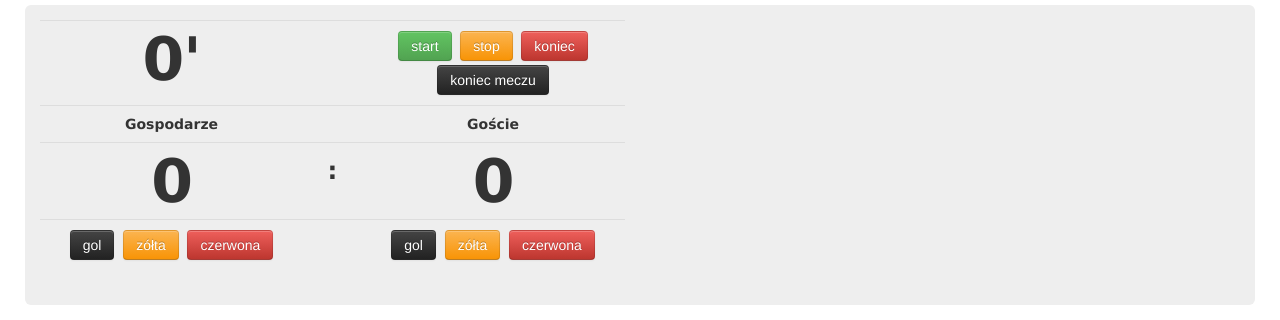
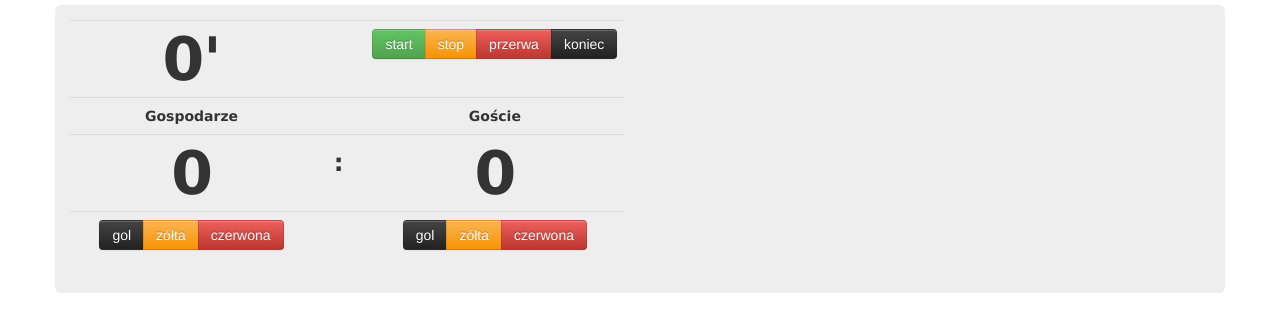
Before and after one commit to mmotel/tech-web-projekt, a website: page public/admin.html in a window 1280 px wide. Drawn offline with nearby package versions, Linux system fonts and the light colour scheme; no server answers.

Commit message:
poprawki wyglądu interfejsu administratora

```diff
--- a/public/admin.html
+++ b/public/admin.html
@@ -5,19 +5,11 @@
 		<link rel="stylesheet" href="css/stylesAdmin.css">
 		<link href="css/bootstrap.min.css" rel="stylesheet" media="screen">
     	<link href="css/bootstrap-responsive.min.css" rel="stylesheet" media="screen">
-    	<script src='/js/jquery-1.9.1.js'></script>
-    	<script src="js/bootstrap.js"></script>
- 		<script src="js/bootstrap-tooltip.js"></script>
- 		<script src="js/bootstrap-modal.js"></script>
-		<script src="js/bootstrap-propver.js"></script>
-		<script src="/socket.io/socket.io.js"></script>
-		<script src='/js/myDrawAdminGUI.js'></script>
-		<script src='/js/skryptAdmin.js'></script>
 		<meta charset="UTF-8">
 		<meta name="viewport" content="width=device-width, initial-scale=1, user-scalable=no">
 	</head>
 	<body>
-		<div class="myCountainer container-fluid">
+		<div class="container container-fluid">
 			<div class="row-fluid " id="matchData">
 				<div class="hero-unit">
 					<div class="span6" id="score">
@@ -28,10 +20,12 @@
 					  		</td>
 					  		<td class="spacer"> </td>
 					  		<td class="away">
+                                <div class="btn-group">
                                     <button class=" btn btn-success" id="timeStartBtn">start</button>
     					  			<button class=" btn btn-warning" id="timeStopBtn">stop</button>
-                                <button class="btn btn-danger" id="timeEndBtn">koniec</button>
-                                <button class="btn btn-inverse" id="gameEndBtn">koniec meczu</button>
+                                    <button class="btn btn-danger" id="timeEndBtn">przerwa</button>
+                                    <button class="btn btn-inverse" id="gameEndBtn">koniec</button>
+                                </div>
 					  		</td>
 					  	</tr>
 					  	<tr>
@@ -46,15 +40,19 @@
 					  	</tr>
 					  	<tr>
 					  		<td>
+                                <div class="btn-group">
     					  			<button class="btn btn-inverse" id="homeTeamGoalBtn">gol</button>
     					  			<button class="btn btn-warning" id="homeTeamYellowCardBtn">zółta</button>
     					  			<button class="btn btn-danger" id="homeTeamRedCardBtn">czerwona</button>
+                                </div>
 					  		</td>
 					  		<td> </td>
 					  		<td>
+                                <div class="btn-group">
     					  			<button class="btn btn-inverse" id="awayTeamGoalBtn">gol</button>
     					  			<button class="btn btn-warning" id="awayTeamYellowCardBtn">zółta</button>
     					  			<button class="btn btn-danger" id="awayTeamRedCardBtn">czerwona</button>
+                                </div>
 					  		</td>
 					  	</tr>
 					  </table>
@@ -238,5 +236,14 @@
   </div>
 </div>
 
+        <script src='/js/jquery-1.9.1.js'></script>
+        <script src="js/bootstrap.js"></script>
+        <script src="js/bootstrap-tooltip.js"></script>
+        <script src="js/bootstrap-modal.js"></script>
+        <script src="js/bootstrap-propver.js"></script>
+        <script src="/socket.io/socket.io.js"></script>
+        <script src='/js/myDrawAdminGUI.js'></script>
+        <script src='/js/skryptAdmin.js'></script>
+
 	</body>
 </html>
--- a/public/js/skryptAdmin.js
+++ b/public/js/skryptAdmin.js
@@ -11,7 +11,7 @@ $(function () {
 
     //kilka poprawek stylistycznych
     $('#score td').css('text-align', 'center');
-    $('button').css('margin','2px');
+    // $('button').css('margin','2px');
 
     //obsługa przycisku "zapisz" dla gola
     var goalSaveBtnClick = function(){
```
Also changed, not shown: public/index.html (+8 -8 lines). Lines whose indentation alone changed are shown as unchanged.
